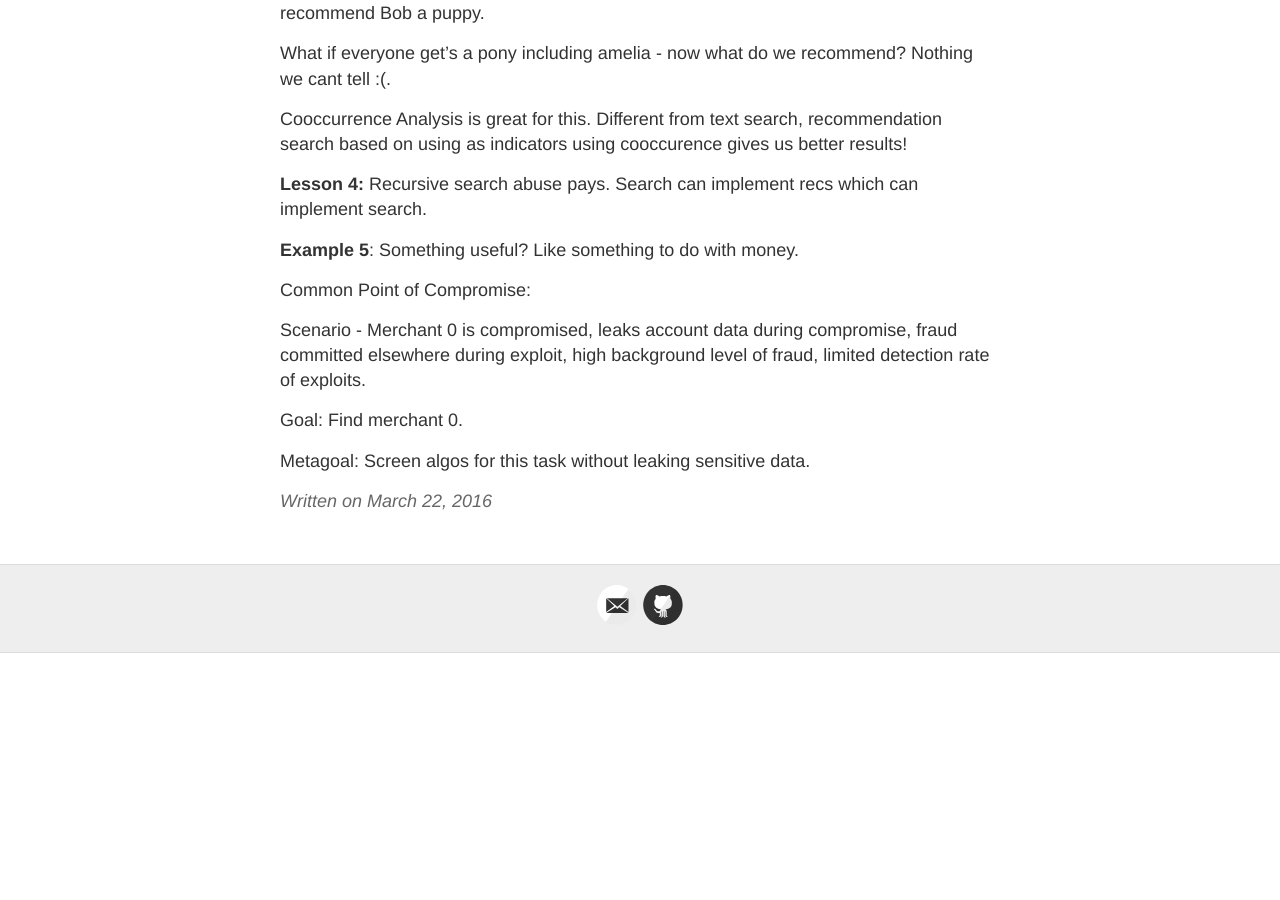
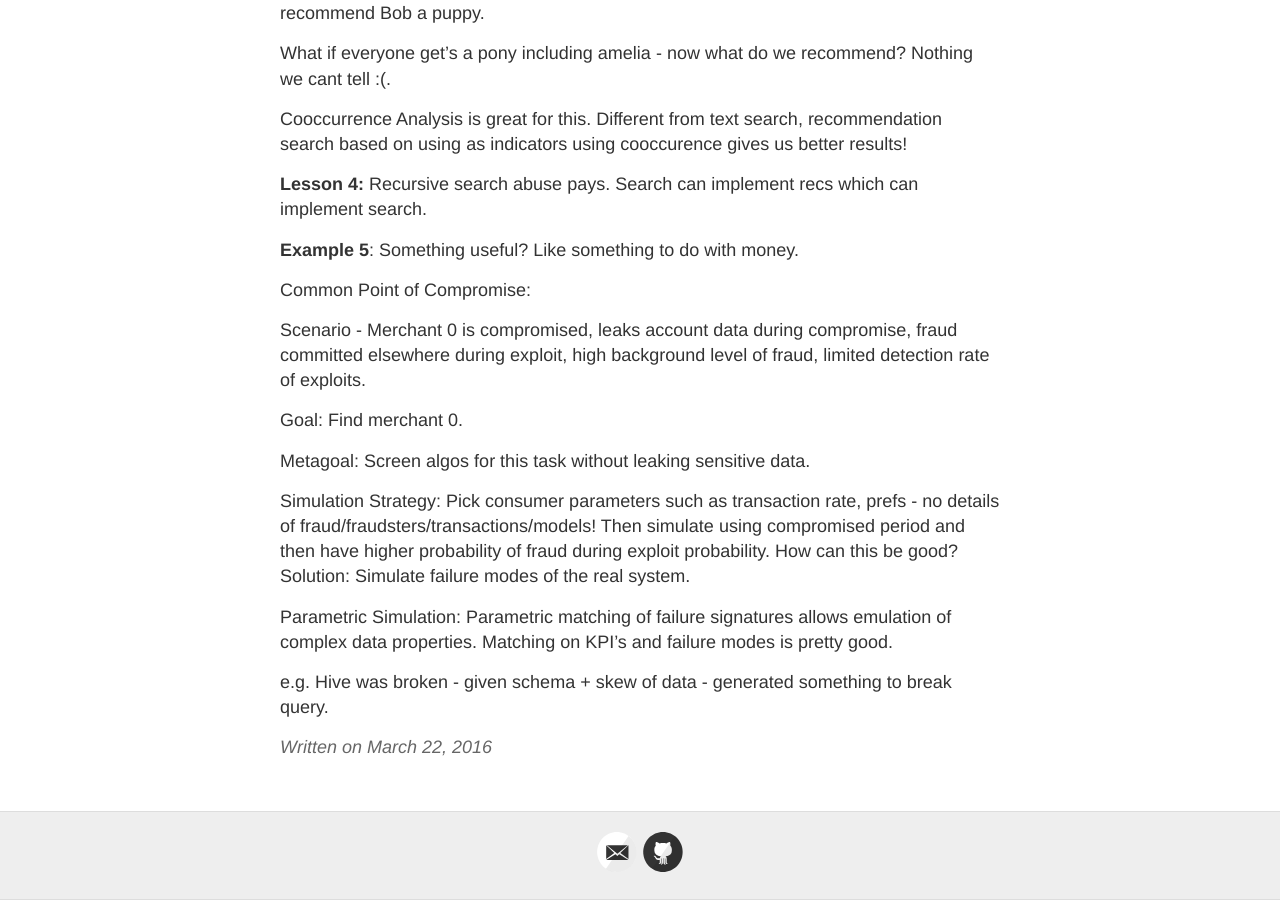
Before and after one commit to RONNCC/ronncc.github, a Jekyll site: the page built from _posts/2016-3-22-mapr-talk-march-22-2016.md, in a window 1280 px wide and 900 px high, scrolled down 1775 px. Built offline with Jekyll 4.4.1, drawn with Linux system fonts in a browser that asks for light colours; comment, search, counter and statistics services are not loaded; before the commit the page ends 2428 px from its top, so only the background shows below that.

Commit message:
update from Jekyller

```diff
--- a/_posts/2016-3-22-mapr-talk-march-22-2016.md
+++ b/_posts/2016-3-22-mapr-talk-march-22-2016.md
@@ -92,3 +92,9 @@ Scenario - Merchant 0 is compromised, leaks account data during compromise, frau
 Goal: Find merchant 0.
 
 Metagoal: Screen algos for this task without leaking sensitive data.
+
+Simulation Strategy: Pick consumer parameters such as transaction rate, prefs - no details of fraud/fraudsters/transactions/models! Then simulate using compromised period and then have higher probability of fraud during exploit probability. How can this be good? Solution: Simulate failure modes of the real system.
+
+Parametric Simulation: Parametric matching of failure signatures allows emulation of complex data properties. Matching on KPI's and failure modes is pretty good.
+
+e.g. Hive was broken - given schema  + skew of data - generated something to break query.
```
Also changed, not shown: other parts of _posts/2016-3-22-mapr-talk-march-22-2016.md (+1 -1 lines).
